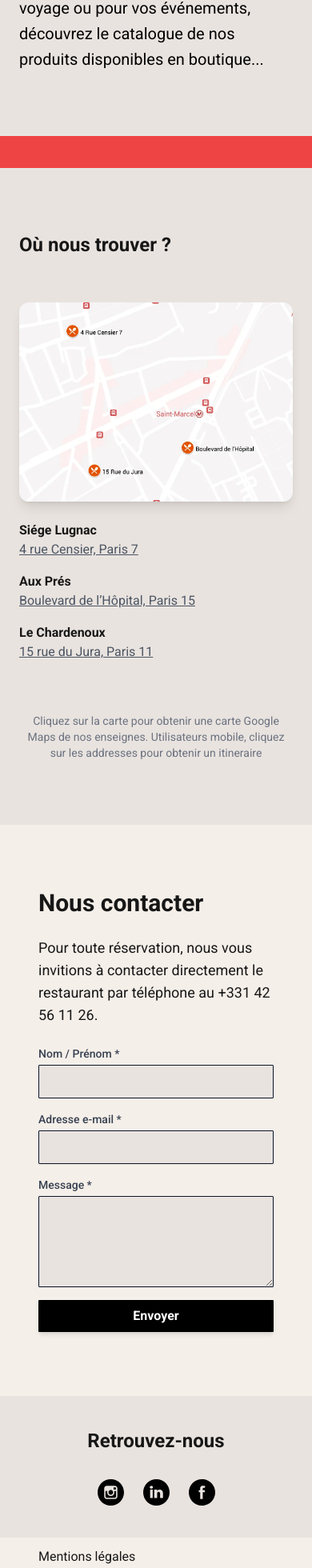
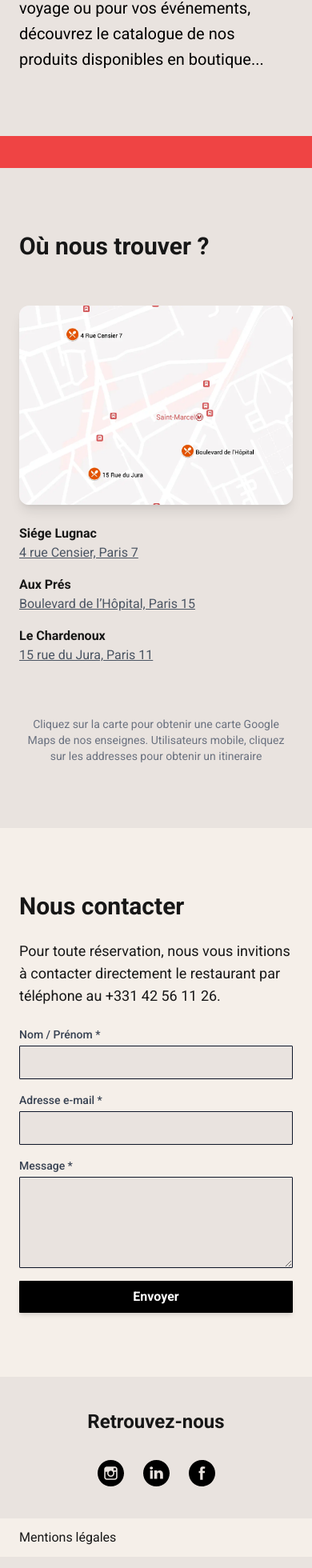
Before and after one commit to kgtrey1/m-eco-902, a Next.js app: page / in a window 390 px wide. Shown: the part 1884-3844 px from the top of the page at 80% size. Built offline with nearby package versions, Linux system fonts and the light colour scheme.

Commit message:
fix: padding on sm

```diff
--- a/src/components/ui/contact-form.tsx
+++ b/src/components/ui/contact-form.tsx
@@ -1,6 +1,6 @@
 export default function ContactForm() {
     return (
-        <section className="flex w-full bg-bg-chief lg:px-16 px-12 py-20">
+        <section className="flex w-full bg-bg-chief lg:px-16 px-6 py-20">
             <div className="max-w-xl">
                 <h2 className="text-3xl font-bold mb-4">Nous contacter</h2>
                 <p className="text-lg my-6">
--- a/src/components/ui/footer.tsx
+++ b/src/components/ui/footer.tsx
@@ -18,7 +18,7 @@ export default function Footer() {
                     </Link>
                 </div>
             </div>
-            <div className="flex flex-row py-3 bg-bg-chief justify-between lg:px-16 px-12">
+            <div className="flex flex-row py-3 bg-bg-chief justify-between lg:px-16 px-6">
                 <p className="">
                     Mentions légales
                 </p>
--- a/src/components/ui/location.tsx
+++ b/src/components/ui/location.tsx
@@ -4,7 +4,7 @@ import Link from 'next/link'
 export default function Location() {
     return (
         <section id="location" className="bg-pastry lg:px-12 mx-6 py-20">
-            <h2 className="text-2xl font-bold mb-14">Où nous trouver ?</h2>
+            <h2 className="text-3xl font-bold mb-14">Où nous trouver ?</h2>
             <div className="bg-red flex flex-col md:flex-row md:items-center gap-x-12">
                 <Link href="https://www.google.com/maps/d/edit?mid=1vKVot-fGu49zwWXLGjHofY5K5h1QZcY&usp=sharing" target="_blank">
                     <Image
```
